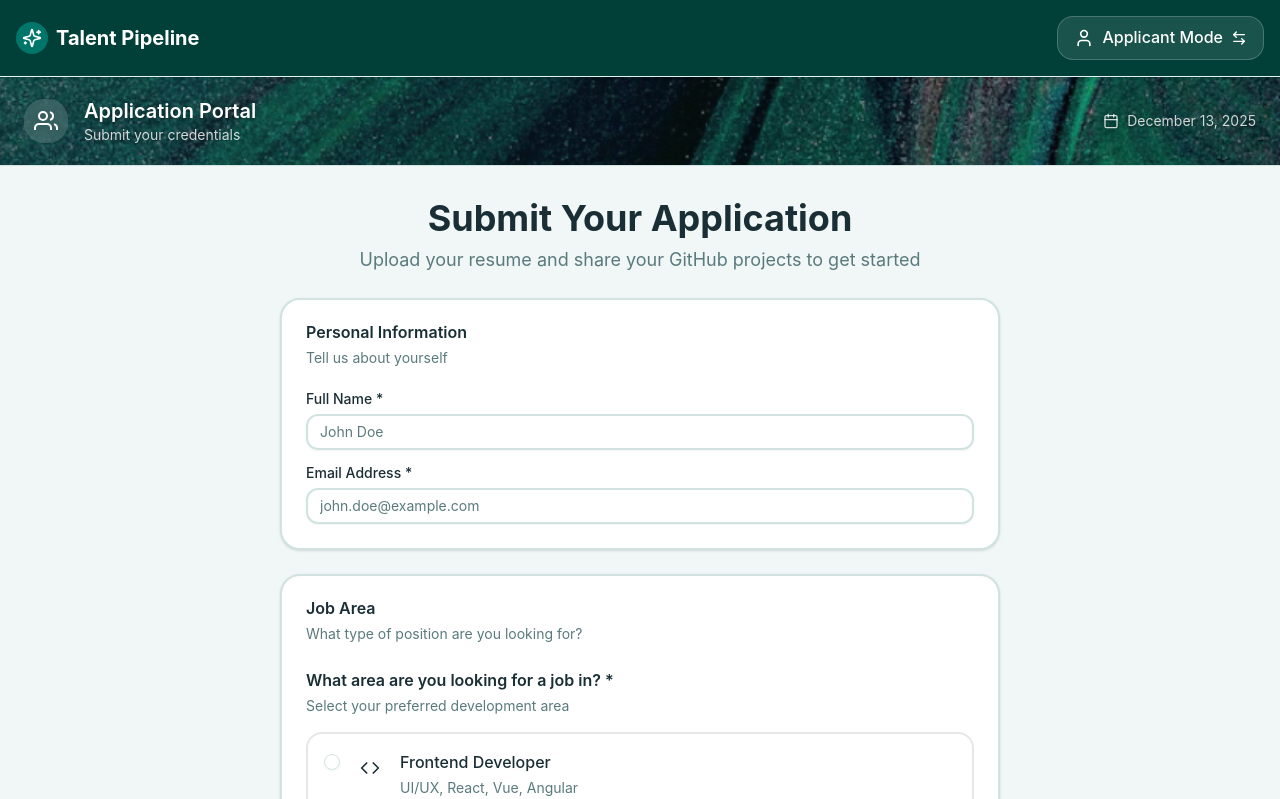
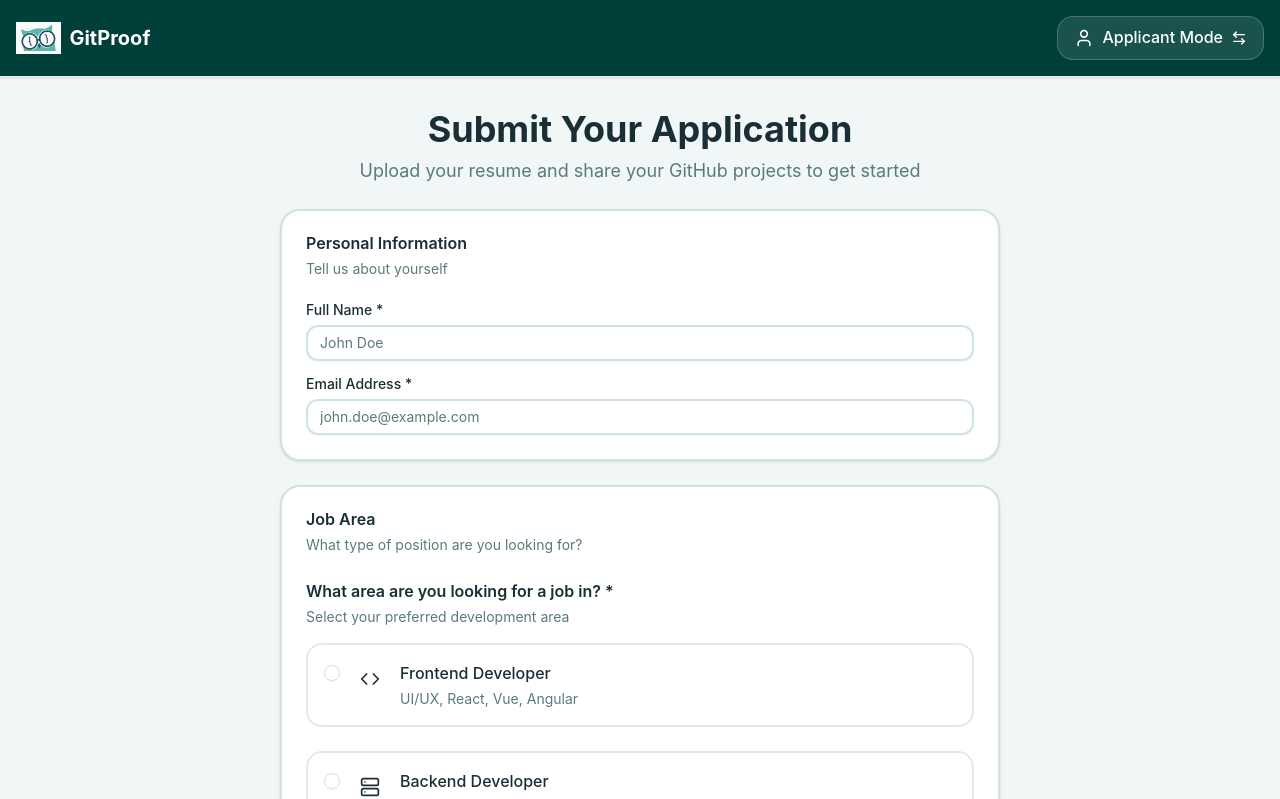
Before and after one commit to aaronta635/lyrathon, a Next.js app in the folder frontend/: page /applicant/page_1 in a window 1280 px wide. Shown: the top 799 px of the page. Built offline with nearby package versions, Linux system fonts and the light colour scheme.

Commit message:
Final Product with Logo

```diff
--- a/frontend/app/applicant/page_1/page.tsx
+++ b/frontend/app/applicant/page_1/page.tsx
@@ -1,44 +1,10 @@
 import { ApplicantPage1Form } from "./applicant_page_1_form"
 import NavigationHeader from "@/components/navigation_header"
-import { Calendar } from "lucide-react"
 
 export default function ApplicantPage1() {
   return (
     <div className="min-h-screen bg-background">
       <NavigationHeader currentMode="applicant" />
-
-      {/* Header with marble texture */}
-      <header
-        className="relative z-10 border-b border-border"
-        style={{
-          backgroundImage: `linear-gradient(90deg, rgba(26,90,82,0.3) 0%, rgba(0,0,0,0.2) 100%), url('/textures/marble-teal.jpg')`,
-          backgroundSize: 'cover',
-          backgroundPosition: '20% center',
-        }}
-      >
-        <div className="container mx-auto px-6 py-5 flex items-center justify-between">
-          <div className="flex items-center gap-4">
-            <div className="p-2.5 bg-white/15 rounded-xl backdrop-blur-sm" style={{ textShadow: '0 2px 4px rgba(0,0,0,0.3)' }}>
-              <svg className="h-6 w-6 text-white drop-shadow-md" viewBox="0 0 24 24" fill="none" stroke="currentColor" strokeWidth="2">
-                <path d="M17 21v-2a4 4 0 0 0-4-4H5a4 4 0 0 0-4 4v2" />
-                <circle cx="9" cy="7" r="4" />
-                <path d="M23 21v-2a4 4 0 0 0-3-3.87" />
-                <path d="M16 3.13a4 4 0 0 1 0 7.75" />
-              </svg>
-            </div>
-            <div>
-              <h1 className="text-xl font-semibold text-white" style={{ textShadow: '0 2px 4px rgba(0,0,0,0.3)' }}>Application Portal</h1>
-              <p className="text-sm text-white/80" style={{ textShadow: '0 1px 2px rgba(0,0,0,0.3)' }}>Submit your credentials</p>
-            </div>
-          </div>
-          <div className="flex items-center gap-4">
-            <div className="flex items-center gap-2 text-sm text-white/80" style={{ textShadow: '0 1px 2px rgba(0,0,0,0.3)' }}>
-              <Calendar className="h-4 w-4 drop-shadow-md" />
-              <span>{new Date().toLocaleDateString('en-US', { month: 'long', day: 'numeric', year: 'numeric' })}</span>
-            </div>
-          </div>
-        </div>
-      </header>
 
       <main className="container mx-auto px-6 py-8 max-w-3xl">
         <div className="space-y-6">
--- a/frontend/app/layout.tsx
+++ b/frontend/app/layout.tsx
@@ -7,9 +7,9 @@ const _geist = Geist({ subsets: ["latin"] });
 const _geistMono = Geist_Mono({ subsets: ["latin"] });
 
 export const metadata: Metadata = {
-  title: 'v0 App',
-  description: 'Created with v0',
-  generator: 'v0.app',
+  title: 'GitProof',
+  description: 'Candidate Management System - Making hiring easier for everyone',
+  generator: 'GitProof',
   icons: {
     icon: [
       {
--- a/frontend/app/page.tsx
+++ b/frontend/app/page.tsx
@@ -7,33 +7,6 @@ export default function HomePage() {
   return (
     <div className="min-h-screen bg-background">
       <NavigationHeader currentMode="home" />
-
-      {/* Header with marble texture */}
-      <header
-        className="relative z-10 border-b border-border"
-        style={{
-          backgroundImage: `linear-gradient(90deg, rgba(26,90,82,0.3) 0%, rgba(0,0,0,0.2) 100%), url('/textures/marble-teal.jpg')`,
-          backgroundSize: 'cover',
-          backgroundPosition: '20% center',
-        }}
-      >
-        <div className="container mx-auto px-4 py-5 flex items-center justify-between">
-          <div className="flex items-center gap-4">
-            <div className="p-2.5 bg-white/15 rounded-xl backdrop-blur-sm" style={{ textShadow: '0 2px 4px rgba(0,0,0,0.3)' }}>
-              <svg className="h-6 w-6 text-white drop-shadow-md" viewBox="0 0 24 24" fill="none" stroke="currentColor" strokeWidth="2">
-                <path d="M17 21v-2a4 4 0 0 0-4-4H5a4 4 0 0 0-4 4v2" />
-                <circle cx="9" cy="7" r="4" />
-                <path d="M23 21v-2a4 4 0 0 0-3-3.87" />
-                <path d="M16 3.13a4 4 0 0 1 0 7.75" />
-              </svg>
-            </div>
-            <div>
-              <h1 className="text-xl font-semibold text-white" style={{ textShadow: '0 2px 4px rgba(0,0,0,0.3)' }}>Talent Pipeline</h1>
-              <p className="text-sm text-white/80" style={{ textShadow: '0 1px 2px rgba(0,0,0,0.3)' }}>Candidate Management System</p>
-            </div>
-          </div>
-        </div>
-      </header>
 
       {/* Hero Section */}
       <section className="bg-gradient-to-b from-[#1a5a52] to-[#004038] text-white py-20">
@@ -91,7 +64,7 @@ export default function HomePage() {
       <section className="py-20 bg-background">
         <div className="container mx-auto px-4">
           <div className="max-w-5xl mx-auto">
-            <h2 className="text-4xl font-bold text-center mb-4 text-foreground">Why Choose Talent Pipeline?</h2>
+            <h2 className="text-4xl font-bold text-center mb-4 text-foreground">Why Choose GitProof?</h2>
             <p className="text-center text-muted-foreground mb-12 text-lg">
               Built to make hiring seamless for both recruiters and applicants
             </p>
@@ -160,7 +133,7 @@ export default function HomePage() {
       <footer className="py-8 border-t border-border bg-background">
         <div className="container mx-auto px-4">
           <div className="text-center text-muted-foreground">
-            <p>© 2025 Talent Pipeline. Making hiring easier for everyone.</p>
+            <p>© 2025 GitProof. Making hiring easier for everyone.</p>
           </div>
         </div>
       </footer>
--- a/frontend/app/recruiter/page_1/page.tsx
+++ b/frontend/app/recruiter/page_1/page.tsx
@@ -1,40 +1,11 @@
 import RecruiterPage1Form from "./recruiter_page_1_form"
 import NavigationHeader from "@/components/navigation_header"
-import { Calendar, Briefcase } from "lucide-react"
 
 export default function RecruiterPage1() {
   return (
     <div className="min-h-screen bg-background">
       <NavigationHeader currentMode="recruiter" />
 
-      {/* Header with marble texture */}
-      <header
-        className="relative z-10 border-b border-border"
-        style={{
-          backgroundImage: `linear-gradient(90deg, rgba(26,90,82,0.3) 0%, rgba(0,0,0,0.2) 100%), url('/textures/marble-teal.jpg')`,
-          backgroundSize: 'cover',
-          backgroundPosition: '20% center',
-        }}
-      >
-        <div className="container mx-auto px-6 py-5 flex items-center justify-between">
-          <div className="flex items-center gap-4">
-            <div className="p-2.5 bg-white/15 rounded-xl backdrop-blur-sm" style={{ textShadow: '0 2px 4px rgba(0,0,0,0.3)' }}>
-              <Briefcase className="h-6 w-6 text-white drop-shadow-md" />
-            </div>
-            <div>
-              <h1 className="text-xl font-semibold text-white" style={{ textShadow: '0 2px 4px rgba(0,0,0,0.3)' }}>Post a New Job</h1>
-              <p className="text-sm text-white/80" style={{ textShadow: '0 1px 2px rgba(0,0,0,0.3)' }}>Find the perfect candidates for your team</p>
-            </div>
-          </div>
-          <div className="flex items-center gap-4">
-            <div className="flex items-center gap-2 text-sm text-white/80" style={{ textShadow: '0 1px 2px rgba(0,0,0,0.3)' }}>
-              <Calendar className="h-4 w-4 drop-shadow-md" />
-              <span>{new Date().toLocaleDateString('en-US', { month: 'long', day: 'numeric', year: 'numeric' })}</span>
-            </div>
-          </div>
-        </div>
-      </header>
-
       <RecruiterPage1Form />
     </div>
   )
--- a/frontend/components/navigation_header.tsx
+++ b/frontend/components/navigation_header.tsx
@@ -2,6 +2,7 @@
 
 import { useState } from "react"
 import Link from "next/link"
+import Image from "next/image"
 import { Sparkles, User, ArrowLeftRight } from "lucide-react"
 
 interface NavigationHeaderProps {
@@ -17,10 +18,14 @@ export default function NavigationHeader({ currentMode }: NavigationHeaderProps)
         <div className="flex items-center justify-between">
           {/* Logo */}
           <Link href="/" className="flex items-center gap-2 hover:opacity-80 transition-opacity">
-            <div className="h-8 w-8 rounded-lg bg-[#00756a] flex items-center justify-center">
-              <Sparkles className="h-5 w-5 text-white" />
-            </div>
-            <span className="text-xl font-bold text-white">Talent Pipeline</span>
+            <Image
+              src="/images/logo.png"
+              alt="GitProof"
+              width={120}
+              height={32}
+              className="h-8 w-auto"
+            />
+            <span className="text-xl font-bold text-white">GitProof</span>
           </Link>
 
           {/* Profile/Mode Switcher */}
--- a/frontend/lib/api/transformers.ts
+++ b/frontend/lib/api/transformers.ts
@@ -52,6 +52,17 @@ export interface BackendApplication {
     recommendations?: string[]
     justification?: string
     confidence_percentage?: number
+    raw?: {
+      engineer_summary?: {
+        inferred_seniority?: string
+        core_strengths?: string[]
+        working_style?: string
+        collaboration_style?: string
+      }
+      hiring_recommendation?: {
+        confidence_percentage?: number
+      }
+    }
   }
   status: 'processing' | 'awaiting_media' | 'ready' | 'failed'
   created_at: string
@@ -166,10 +177,18 @@ export function transformApplicationToFullProfile(app: BackendApplication): Cand
     hiringRecommendation: githubData.justification || 'Candidate shows strong potential.',
     justification: githubData.justification, // Full justification text
     engineerSummary: {
-      inferred_seniority: githubData.inferred_seniority || 'mid-level',
-      core_strengths: githubData.core_strengths || [],
-      working_style: 'independent',
-      collaboration_style: githubData.collaboration_style || 'collaborative',
+      // Read from nested raw.engineer_summary first, then top-level, then defaults
+      inferred_seniority: (githubData.raw?.engineer_summary?.inferred_seniority) ||
+                         githubData.inferred_seniority ||
+                         'mid-level',
+      core_strengths: (githubData.raw?.engineer_summary?.core_strengths) ||
+                     githubData.core_strengths ||
+                     [],
+      working_style: (githubData.raw?.engineer_summary?.working_style) ||
+                    'independent',
+      collaboration_style: (githubData.raw?.engineer_summary?.collaboration_style) ||
+                          githubData.collaboration_style ||
+                          'collaborative',
     },
     recommendations: (githubData.recommendations || []).slice(0, 3), // Limit to 3 recommendations
     strengths: githubData.core_strengths || [],
```
Also changed, not shown: frontend/app/recruiter/dashboard/page.tsx (+51 -1 lines), frontend/public/images/logo.png (added).
